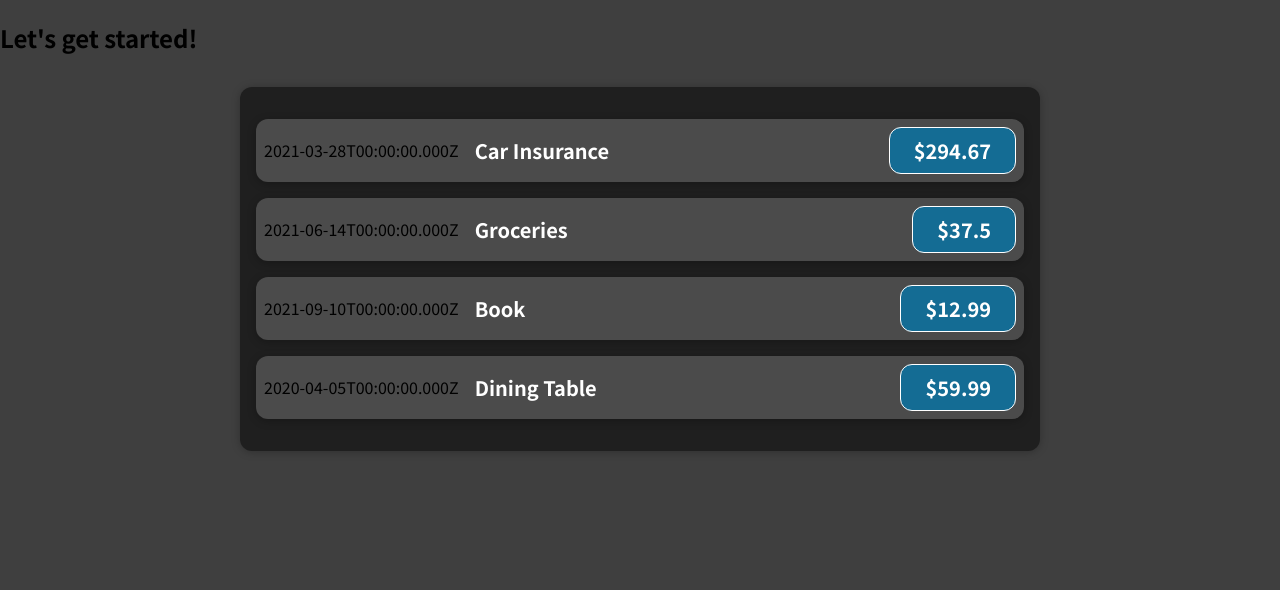
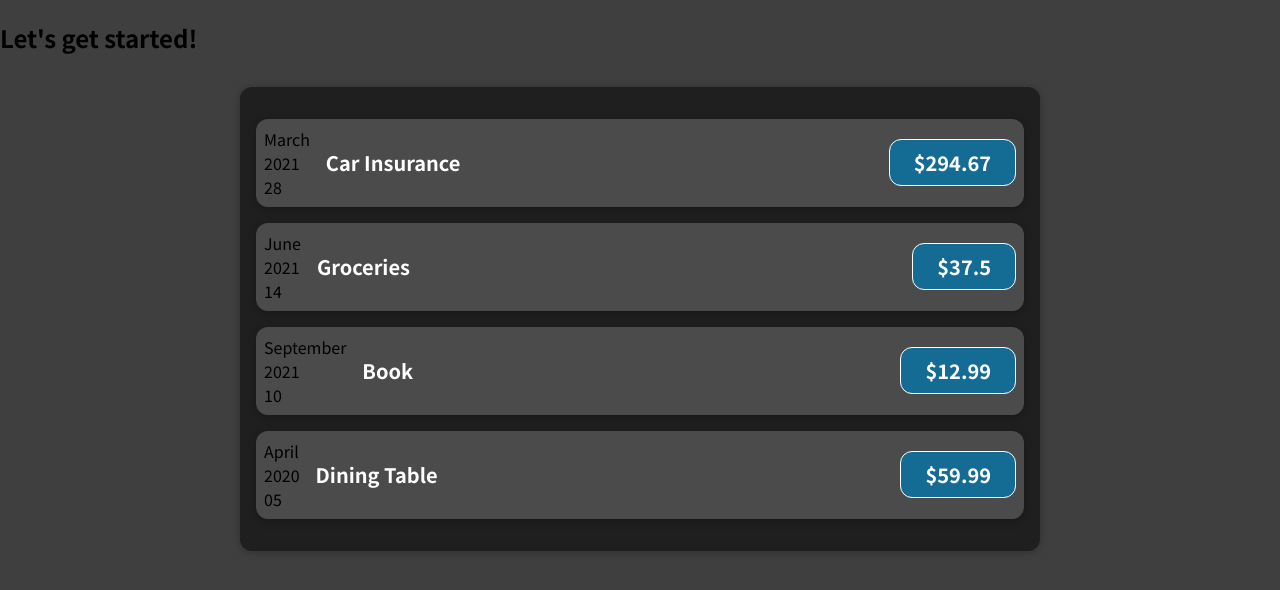
Before and after one commit to Chen-Abudi/expenses-charts, a React (Create React App) app: page / in a window 1280 px wide. Shown: the top 590 px of the page. Built offline with nearby package versions, Linux system fonts and the light colour scheme.

Commit message:
feat: Add expense item date

```diff
--- a/src/components/ExpenseItem.js
+++ b/src/components/ExpenseItem.js
@@ -2,9 +2,18 @@
 import "./ExpenseItem.css";
 
 function ExpenseItem(props) {
+  const month = props.date.toLocaleString("en-US", { month: "long" });
+  const year = props.date.getFullYear();
+  const day = props.date.toLocaleString("en-US", { day: "2-digit" });
+
   return (
     <div className="expense-item">
-      {props.date.toISOString()}
+      <div>
+        <div>{month}</div>
+        <div>{year}</div>
+        <div>{day}</div>
+      </div>
+      {/* {props.date.toISOString()} */}
       <div className="expense-item__description">
         <h2>{props.title}</h2>
         <div className="expense-item__price">${props.amount}</div>
```
